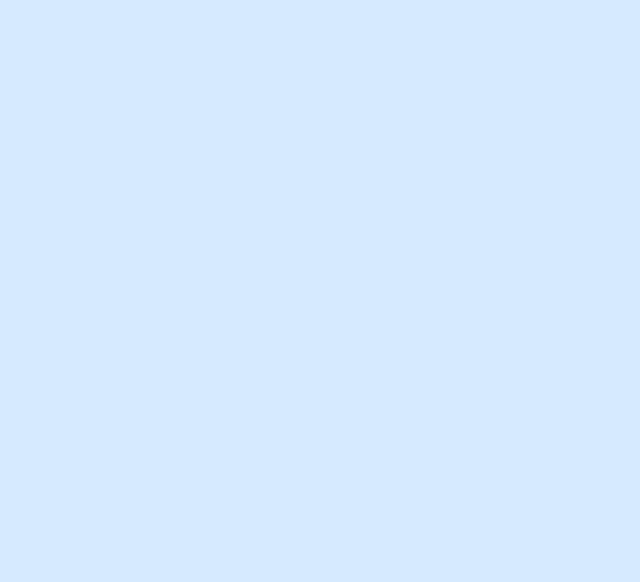
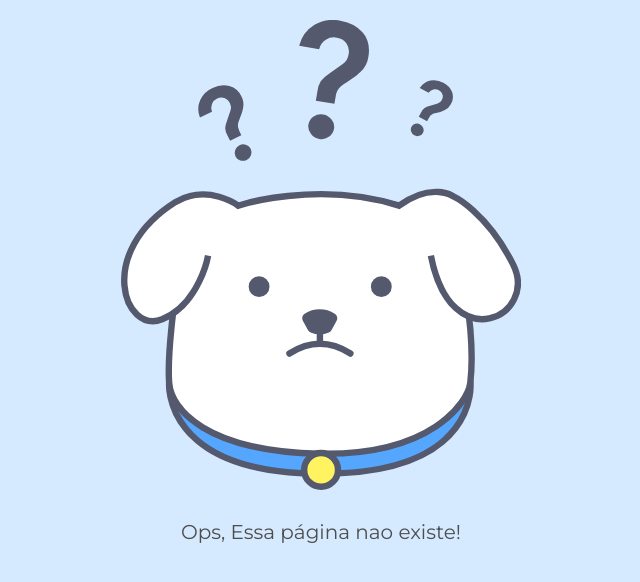
Before and after one commit to RaphaelO-Melo/DoguitoPetshop, a React (Create React App) app: page /posts/1 in a window 1280 px wide. Before the commit this address had no page. Shown: the top 582 px of the page, without its empty margins (319-959 px from the left). Built offline with nearby package versions, Linux system fonts and the light colour scheme.

Commit message:
Page404 component

```diff
--- a/src/App.jsx
+++ b/src/App.jsx
@@ -3,6 +3,7 @@
 import { BrowserRouter as Router, Routes, Route } from 'react-router-dom';
 import Home from './paginas/Home';
 import Sobre from './paginas/Sobre';
+import Pagina404 from './paginas/Pagina404';
 
 export default function App() {
 
@@ -11,6 +12,7 @@
       <Routes>
         <Route path="/" element={<Home />} />
         <Route path="/sobre" element={<Sobre />} />
+        <Route path="*" element={<Pagina404 />} />
       </Routes>
     </Router>
   );
--- /dev/null
+++ b/src/paginas/Pagina404.jsx
@@ -0,0 +1,11 @@
+import imagem from '../assets/img/doguito404.svg';
+import '../assets/css/404.css';
+
+export default function Pagina404(){
+    return(
+        <main className="container flex flex--centro flex--coluna">
+            <img className="doguito-imagem" src={imagem} alt="ilustração doguito" />
+            <p className="naoencontrado-texto">Ops, Essa página nao existe!</p>
+        </main>
+    );
+}
```
Also changed, not shown: 1 other file (tests, documents, lock files or other folders).
